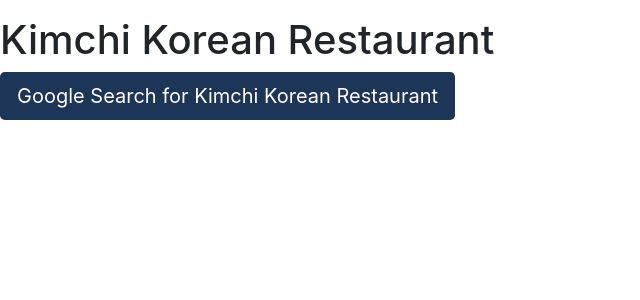
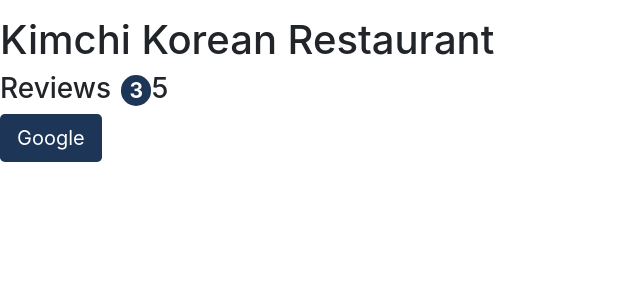
Before and after one commit to casslee1351/RestaurantRecommender, a Django app: page /restaurant/2/ in a window 1280 px wide. Shown: the part 56-356 px from the top of the page, without its empty margins (0-640 px from the left). Run offline with Django 4.2, Linux system fonts and the light colour scheme; data comes from the database, SQL or seed files in the repository; some libraries are stand-ins or nearby versions.

Commit message:
adding reviews and avg needs styling

```diff
--- a/rating/spoonme-project/restaurants/templates/restaurants/restaurant.html
+++ b/rating/spoonme-project/restaurants/templates/restaurants/restaurant.html
@@ -3,6 +3,9 @@
 <!-- ADD MORE RESTAURANT CONTENT ? -->
 {% block content %}
 <style>
+  .badge{
+    margin-left: 10px;
+  }
     .darkBlue {
       background-color: #1d3557;
       color: white;
@@ -16,13 +19,17 @@
 <!-- ADD STYLING TO RESTAURANT NAME -->
 <div>
     <h1>{{restaurant.name}}</h1>
+    {% if ratingCount %}
+    <h3>Reviews<span class="badge rounded-pill darkBlue">{{ratingCount}}</span>{{ratingSum}}</h3>
+    {% endif %}
+
 </div>
 <!-- NUMBER OF RATINGS AND AVERAGE RATING -->
 
-<a class="btn darkBlue btn-lg mr-3" href="https://www.google.com/search?q={{restaurant.name}}" target="_blank">Google Search for {{restaurant.name}}</a>
+<a class="btn darkBlue btn-lg mr-3" href="https://www.google.com/search?q={{restaurant.name}}" target="_blank">Google</a>
 {% if request.user.is_superuser %}
 <a class="btn btn-danger btn-lg" href="{% url 'delete-restaurant' restaurant.id %}">Delete</a>
-<a class="btn btn-danger btn-lg" href="{% url 'update-restaurant' restaurant.id %}">Update</a>
+<a class="btn btn-secondary btn-lg" href="{% url 'update-restaurant' restaurant.id %}">Update</a>
 {% endif %}
 
 <!-- ADDRESS -->
--- a/rating/spoonme-project/restaurants/views.py
+++ b/rating/spoonme-project/restaurants/views.py
@@ -8,6 +8,7 @@ from django.contrib.auth import authenticate, login, logout
 from django.contrib.auth.forms import UserCreationForm
 from django.core.paginator import Paginator
 from django.contrib.admin.views.decorators import staff_member_required
+from django.db.models import Avg, Count
 
 
 from .models import Rating, Restaurant
@@ -69,10 +70,18 @@ def home(request):
 
 
 def restaurant(request, pk):
-
     restaurant = Restaurant.objects.get(id=pk)
 
-    context = {'restaurant': restaurant}
+    try:
+        rating_count = Rating.objects.filter(restaurant__id=pk).count()
+        rating_sum = Rating.objects.annotate(Avg('rating')).filter(restaurant__id=pk)
+        context = {'restaurant': restaurant, 'ratingCount': rating_count, 'ratingSum': rating_sum[0].rating__avg}
+    except:
+        context = {'restaurant': restaurant}
+        redirect('restaurant/' + pk)
+
+
+
     return render(request, "restaurants/restaurant.html", context)
 
 
```
